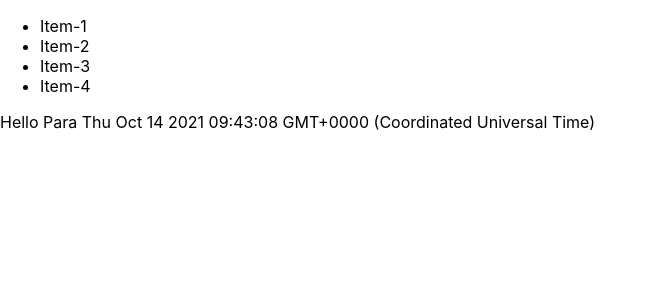
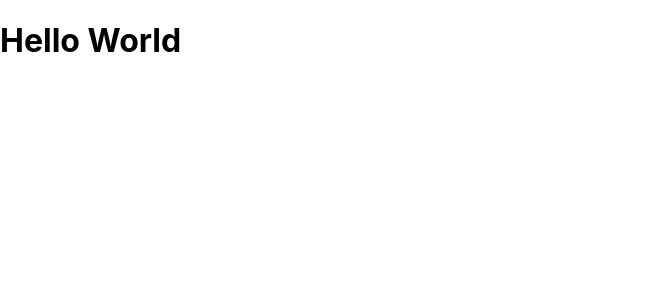
Before and after one commit to ruchik02/react-course-, a React (Create React App) app: page / in a window 1280 px wide. Shown: the top 300 px of the page, without its empty margins (0-656 px from the left). Built offline with nearby package versions, Linux system fonts and the light colour scheme.

Commit message:
JSX and rendering

```diff
--- a/src/index.js
+++ b/src/index.js
@@ -1,17 +1,18 @@
 import React from 'react';
 import ReactDOM from 'react-dom';
 import './index.css';
-import App from './App';
-import reportWebVitals from './reportWebVitals';
+// import App from './App';
+// import reportWebVitals from './reportWebVitals';
 
 ReactDOM.render(
   // <React.StrictMode>
-  <App />,
+  // <App />,
   // </React.StrictMode>,
+  <h1>Hello World</h1>,
   document.getElementById('root')
 );
 
 // If you want to start measuring performance in your app, pass a function
 // to log results (for example: reportWebVitals(console.log))
 // or send to an analytics endpoint. Learn more: https://bit.ly/CRA-vitals
-reportWebVitals();
+// reportWebVitals();
```
